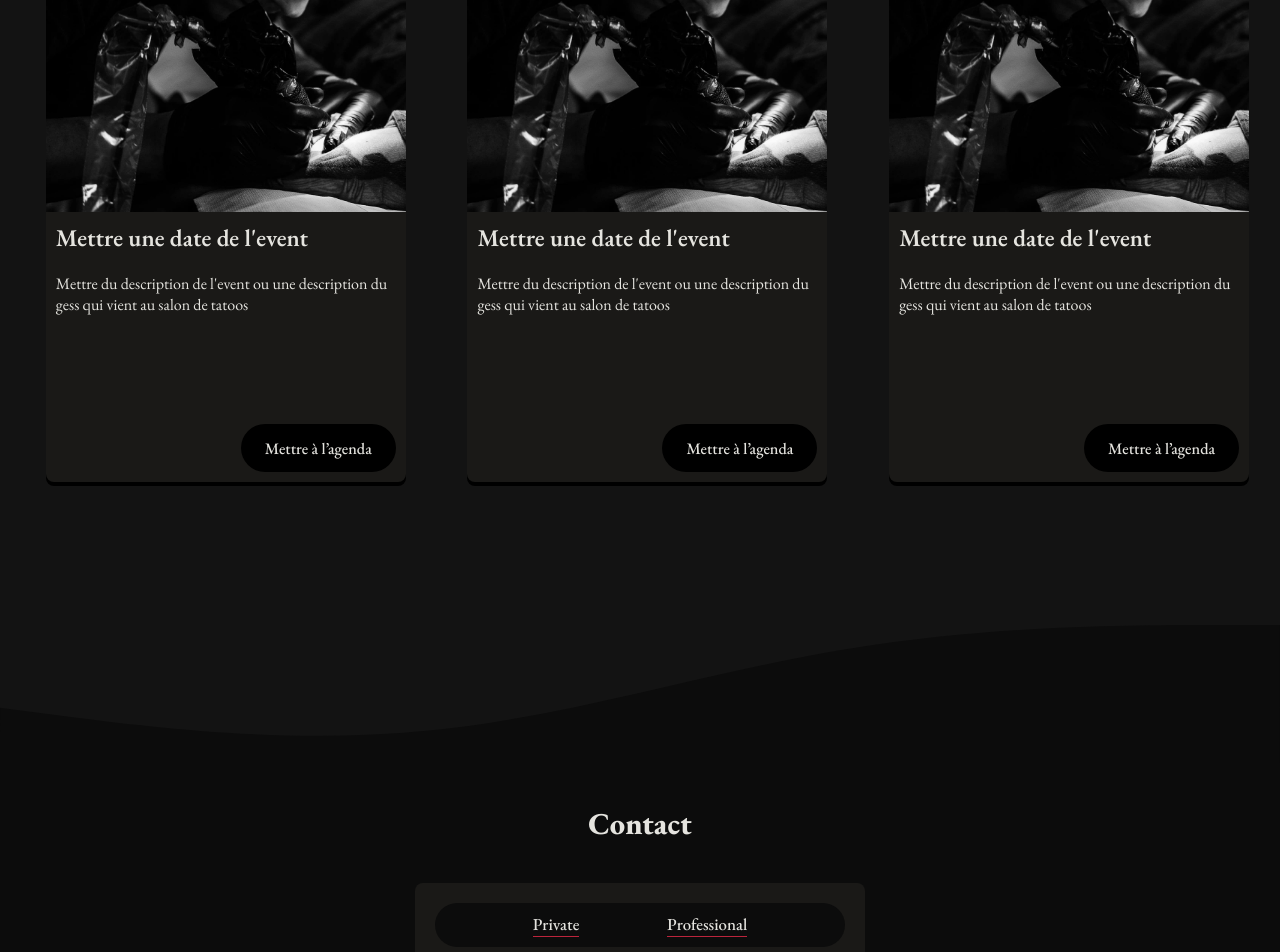
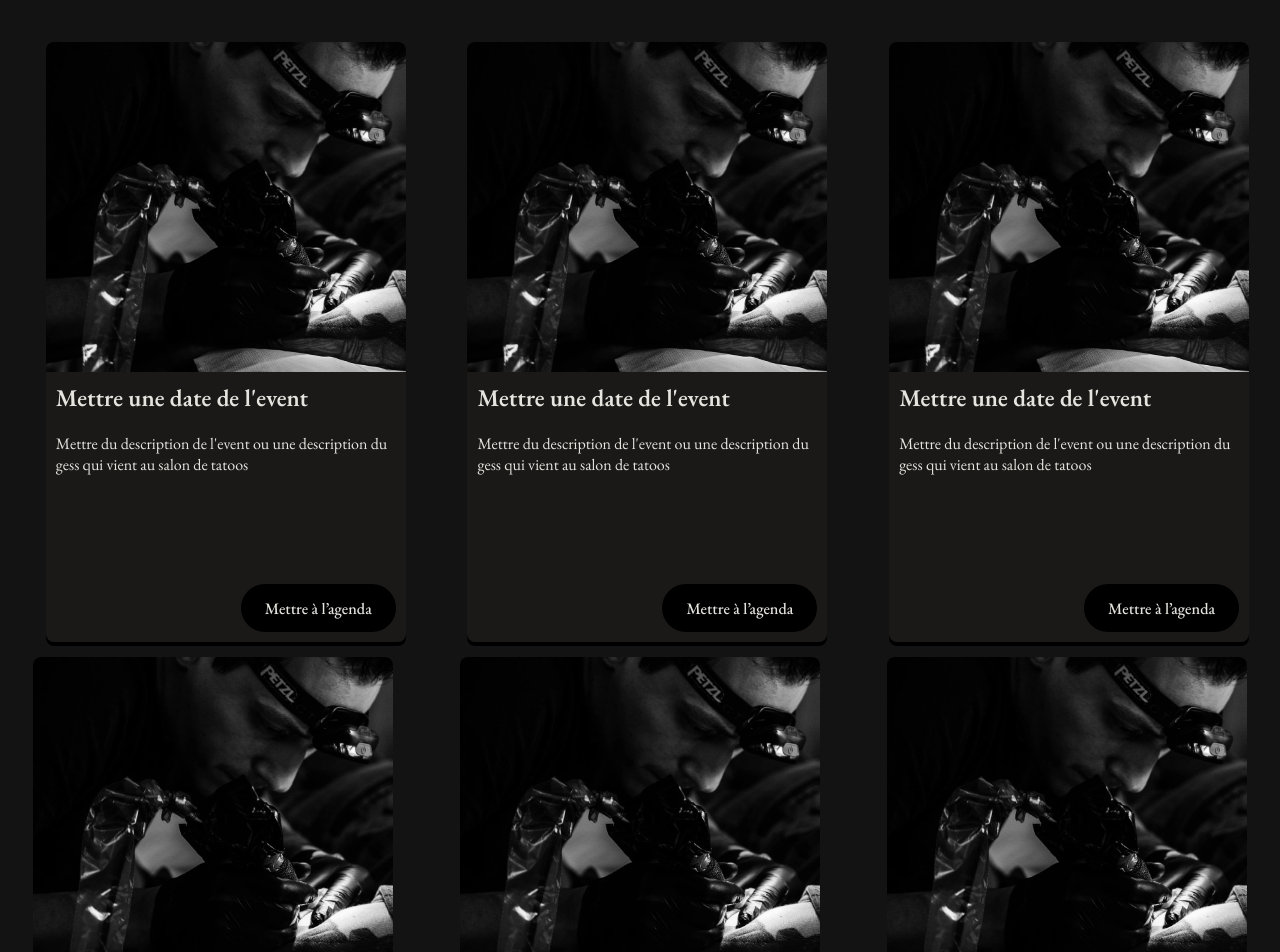
Before and after one commit to Amar-DevWeb/g-sathan, a React (Create React App) app: page / in a window 1280 px wide. Shown: the part 1848-2800 px from the top of the page. Built offline with nearby package versions, Linux system fonts and the light colour scheme.

Commit message:
fix wave ( 1 )

```diff
--- a/src/App.scss
+++ b/src/App.scss
@@ -5,7 +5,7 @@
   padding: 0;
   box-sizing: border-box;
   color: var(--grey-text);
-  transition: all 0.5s ease-out;
+  transition: all 0.2s ease-out;
 }
 
 body {
--- a/src/components/Card/Card.module.scss
+++ b/src/components/Card/Card.module.scss
@@ -13,6 +13,7 @@
 }
 
 .Card {
+
   display: flex;
   flex-direction: column;
   background-color: var(--grey-var-1);
--- a/src/components/Form/Form.js
+++ b/src/components/Form/Form.js
@@ -17,7 +17,7 @@ export default function Form() {
               handelClick(1);
             }}
             className={`${styles.selection} ${
-              id === 2 ? "active" : `${styles.active}`
+              id === 1 && `${styles.active}`
             }`}
           >
             Private
@@ -27,7 +27,7 @@ export default function Form() {
               handelClick(2);
             }}
             className={`${styles.selection} ${
-              id === 1 ? "active" : `${styles.active}`
+              id === 2 && `${styles.active}`
             }`}
           >
             Professional
--- a/src/pages/Calendar/Calendar.js
+++ b/src/pages/Calendar/Calendar.js
@@ -44,6 +44,26 @@ export default function Calendar({ calendarRef, setVisible }) {
           date="Mettre une date de l'event"
           description="Mettre du description de l'event ou une description du gess qui vient au salon de tatoos"
         />
+        <Card
+          className={`${styles.Card}`}
+          date="Mettre une date de l'event"
+          description="Mettre du description de l'event ou une description du gess qui vient au salon de tatoos"
+        />
+        <Card
+          className={`${styles.Card}`}
+          date="Mettre une date de l'event"
+          description="Mettre du description de l'event ou une description du gess qui vient au salon de tatoos"
+        />
+        <Card
+          className={`${styles.Card}`}
+          date="Mettre une date de l'event"
+          description="Mettre du description de l'event ou une description du gess qui vient au salon de tatoos"
+        />
+        <Card
+          className={`${styles.Card}`}
+          date="Mettre une date de l'event"
+          description="Mettre du description de l'event ou une description du gess qui vient au salon de tatoos"
+        />
       </div>
     </section>
   );
--- a/src/pages/Calendar/Calendar.module.scss
+++ b/src/pages/Calendar/Calendar.module.scss
@@ -51,15 +51,5 @@
 
 /* Chrome, Edge, and Safari */
 *::-webkit-scrollbar {
-  width: 0px;
+  display: none;
 }
-
-*::-webkit-scrollbar-track {
-  background: none;
-}
-
-*::-webkit-scrollbar-thumb {
-  background-color: none;
-  border-radius: 0px;
-  border: none;
-}
--- a/src/pages/Contact/Contact.module.scss
+++ b/src/pages/Contact/Contact.module.scss
@@ -25,3 +25,9 @@
   //   display: none;
   // }
 }
+
+@media screen and (max-height: 845px){
+  .allContact{
+    min-height: 110vh;
+  }
+}
--- a/src/pages/Tatoos/Tatoos.js
+++ b/src/pages/Tatoos/Tatoos.js
@@ -21,6 +21,7 @@ export default function Tatoos({ tatoosRef, setVisible }) {
   return (
     <section className={`${styles.allTatoos}`} ref={tatoosRef}>
       {/* absolute Bloc */}
+      <div className={`${styles.waveRelative}`}>
         <svg
           xmlns="http://www.w3.org/2000/svg"
           viewBox="0 0 1485 160"
@@ -28,6 +29,7 @@ export default function Tatoos({ tatoosRef, setVisible }) {
         >
           <path d="M0 96L82.5 106.7C165 117 330 139 495 122.7C660 107 825 53 990 26.7C1155 -3.8147e-06 1320 0 1402.5 0H1485V160H1402.5C1320 160 1155 160 990 160C825 160 660 160 495 160C330 160 165 160 82.5 160H0V96Z" />
         </svg>
+      </div>
       {/* flex bloc */}
       <Titre text="Artwork tattoos" />
       <SliderImage>
--- a/src/pages/Tatoos/Tatoos.module.scss
+++ b/src/pages/Tatoos/Tatoos.module.scss
@@ -15,13 +15,18 @@
   fill: var(--grey-var-1);
 }
 
-.imgSlide{
+.imgSlide {
   height: 600px;
 }
 
-@media screen and (min-width : 600px){
-  .waveFixed{
+@media screen and (min-width: 600px) {
+  .waveFixed {
     bottom: -10px;
   }
+}
 
+@media screen and (max-height: 800px){
+  .allTatoos{
+    min-height: 120vh;
+  }
 }
```
Also changed, not shown: src/components/SliderImage/SliderImage.module.scss (line endings or trailing spaces). Lines whose indentation alone changed are shown as unchanged.
